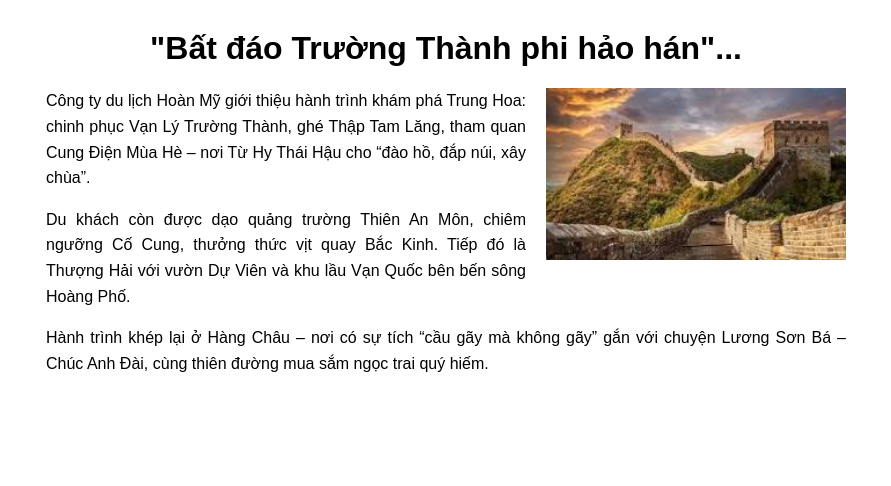
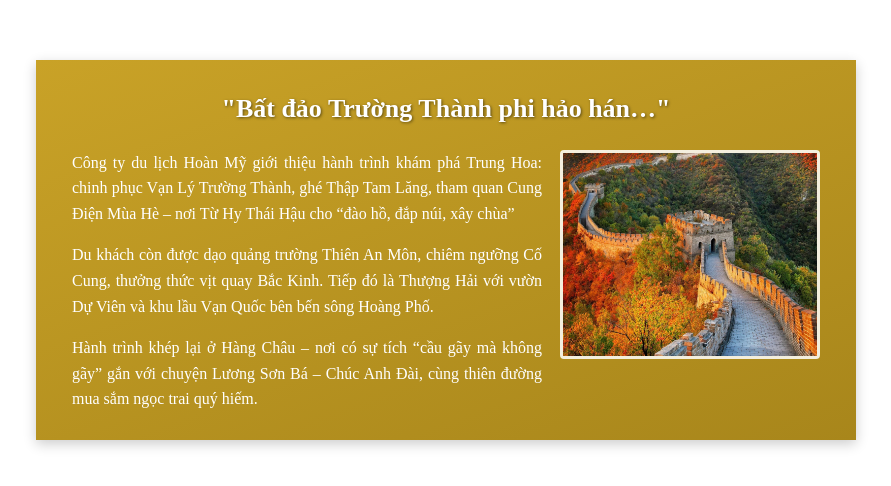
Before and after one commit to phhuhoangthanh-tech/cse122-2551261067, a plain HTML site: page ex02/index.html in a window 1280 px wide. Shown: the whole page, without its empty margins (194-1085 px from the left). Drawn offline with Linux system fonts and the light colour scheme.

Commit message:
second commit

```diff
--- /dev/null
+++ b/ex02/css/style.css
@@ -0,0 +1,49 @@
+* {
+    box-sizing: border-box;
+}
+
+body {
+    margin: 0;
+    padding: 20px;
+    background-color: #ffffff;
+}
+
+.banner {
+    width: 100%;
+    max-width: 820px;
+    margin: 40px auto;
+    padding: 28px 36px;
+    background: linear-gradient(160deg, #C9A227, #A8861B);
+    color: #FFFFFF;
+    box-shadow: 0 4px 12px rgba(0, 0, 0, 0.2);
+    font-size: 16px;
+    line-height: 16px;
+    line-height: 1.6;
+}
+
+.banner h1 {
+    margin: 0 0 20px;
+    color: #ffffff;
+    font-size: 26px;
+    text-align: center;
+    text-shadow: 1px 1px 3px rgba(0, 0, 0, 0.5);
+}
+
+.banner p {
+    margin: 0 0 16px;
+    text-align: justify;
+}
+
+.banner p:last-child {
+    margin-bottom: 0;
+}
+
+.anh-noi {
+    width: 260px;
+    max-width: 100%;
+    height: auto;
+    float: right;
+    margin: 0 0 14px 18px;
+    border: 3px solid rgba(255, 255, 255, 0.85);
+    border-radius: 4px;
+}
--- a/ex02/index.html
+++ b/ex02/index.html
@@ -4,53 +4,32 @@
 <head>
     <meta charset="UTF-8">
     <meta name="viewport" content="width=device-width, initial-scale=1.0">
-    <title>Vạn Lý Trường Thành</title>
-    <style>
-        body {
-            max-width: 800px;
-            margin: 30px auto;
-            padding: 0 15px;
-            font-family: Arial, sans-serif;
-        }
+    <title>Bất đảo Trường Thành phi hảo hán</title>
+    <link rel="stylesheet" href="css/style.css">
 
-        h1 {
-            text-align: center;
-        }
-
-        img {
-            float: right;
-            width: 300px;
-            margin-left: 20px;
-            margin-bottom: 10px;
-        }
-
-        p {
-            text-align: justify;
-            line-height: 1.6;
-        }
-    </style>
 </head>
 
 <body>
-    <h1>"Bất đáo Trường Thành phi hảo hán"...</h1>
-    <img src="image/Van_Ly_Truong_Thanh.jpg" alt="Vạn Lý Trường Thành">
-    <p>
-        Công ty du lịch Hoàn Mỹ giới thiệu hành trình khám phá Trung Hoa:
-        chinh phục Vạn Lý Trường Thành, ghé Thập Tam Lăng, tham quan Cung Điện Mùa Hè
-        – nơi Từ Hy Thái Hậu cho “đào hồ, đắp núi, xây chùa”.
-    </p>
+    <article class="banner">
+        <h1>"Bất đảo Trường Thành phi hảo hán…"</h1>
 
-    <p>
-        Du khách còn được dạo quảng trường Thiên An Môn, chiêm ngưỡng Cố Cung,
-        thưởng thức vịt quay Bắc Kinh.
-        Tiếp đó là Thượng Hải với vườn Dự Viên và khu lầu Vạn Quốc bên bến sông Hoàng Phố.
-    </p>
+        <img class="anh-noi" src="images/Van_Ly_Truong_Thanh.jpg" alt="Vạn Lý Trường Thành">
 
-    <p>
-        Hành trình khép lại ở Hàng Châu
-        – nơi có sự tích “cầu gãy mà không gãy” gắn với chuyện Lương Sơn Bá
-        – Chúc Anh Đài, cùng thiên đường mua sắm ngọc trai quý hiếm.
-    </p>
+        <p> Công ty du lịch Hoàn Mỹ giới thiệu hành trình khám phá Trung Hoa:
+            chinh phục Vạn Lý Trường Thành, ghé Thập Tam Lăng, tham quan Cung
+            Điện Mùa Hè – nơi Từ Hy Thái Hậu cho “đào hồ, đắp núi, xây chùa”
+        </p>
+
+        <p> Du khách còn được dạo quảng trường Thiên An Môn, chiêm ngưỡng Cố
+            Cung, thưởng thức vịt quay Bắc Kinh. Tiếp đó là Thượng Hải với
+            vườn Dự Viên và khu lầu Vạn Quốc bên bến sông Hoàng Phố.
+        </p>
+
+        <p> Hành trình khép lại ở Hàng Châu – nơi có sự tích “cầu gãy mà
+            không gãy” gắn với chuyện Lương Sơn Bá – Chúc Anh Đài, cùng thiên
+            đường mua sắm ngọc trai quý hiếm.
+        </p>
+    </article>
 </body>
 
 </html>
```
Also changed, not shown: ex02/images/Van_Ly_Truong_Thanh.jpg (added), ex02/images/Van_Ly_Truong_Thanh1.jpg (renamed from ex02/image/Van_Ly_Truong_Thanh.jpg).
